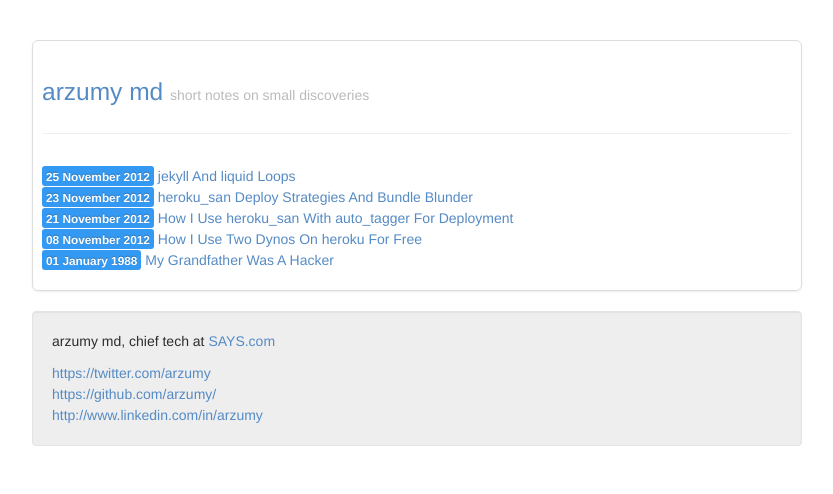
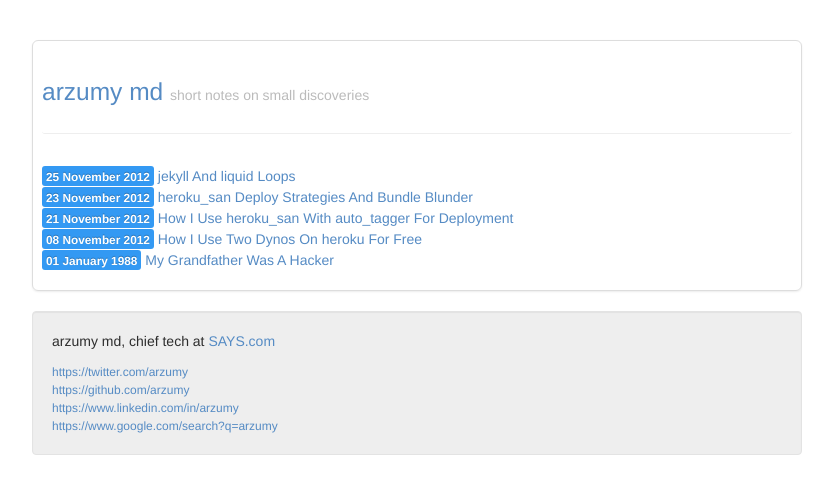
Before and after one commit to arzumy/arzumy.github.com, a Jekyll site: the page built from index.html, in a window 1280 px wide. Shown: the top 494 px of the page, without its empty margins (223-1056 px from the left). Built offline with Jekyll 4.4.1, drawn with Linux system fonts in a browser that asks for light colours; some web fonts are replaced.

Commit message:
change footer font size

```diff
--- a/_includes/footer.html
+++ b/_includes/footer.html
@@ -2,11 +2,15 @@
 	<div class="span8 offset2">
 		<div class="well">
 			<p>arzumy md, chief tech at <a href="http://says.com">SAYS.com</a></p>
+			<div class="newfooter">
 			<a href="https://twitter.com/arzumy">https://twitter.com/arzumy</a>
 			<br />
-			<a href="https://github.com/arzumy/">https://github.com/arzumy/</a>
+			<a href="https://github.com/arzumy">https://github.com/arzumy</a>
 			<br />
-			<a href="http://www.linkedin.com/in/arzumy">http://www.linkedin.com/in/arzumy</a>
+			<a href="https://www.linkedin.com/in/arzumy">https://www.linkedin.com/in/arzumy</a>
+			<br />
+			<a href="https://www.google.com.my/search?q=arzumy">https://www.google.com/search?q=arzumy</a>
+		  </div>
 		</div>
 	</div>
 </div>
--- a/assets/css/custom.css
+++ b/assets/css/custom.css
@@ -1,4 +1,9 @@
 /* Custom CSS */
+
+.newfooter {
+  font-size: 12px;
+  line-height: 18px;
+}
 
 .mini-layout,
 .mini-layout .mini-layout-body,
```
